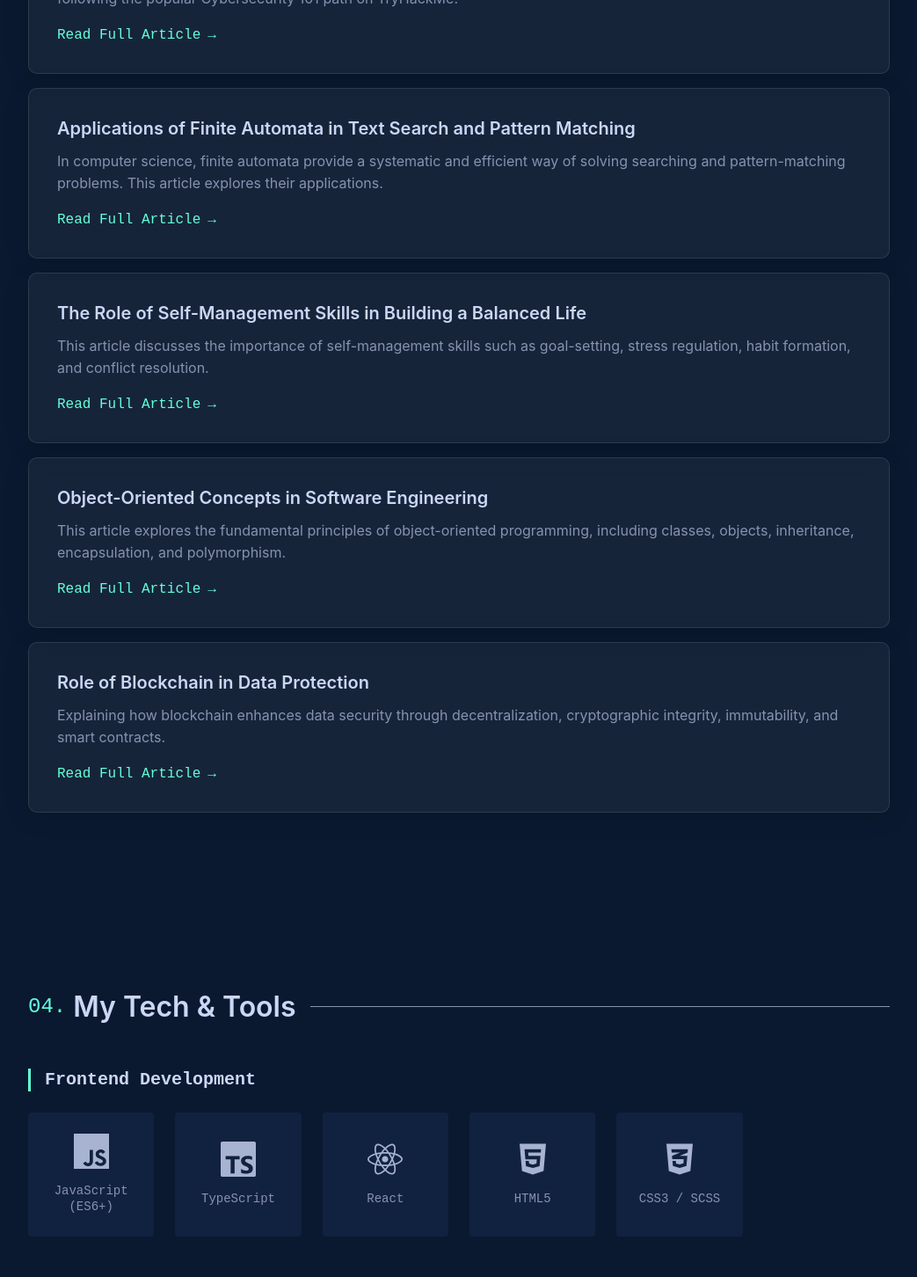
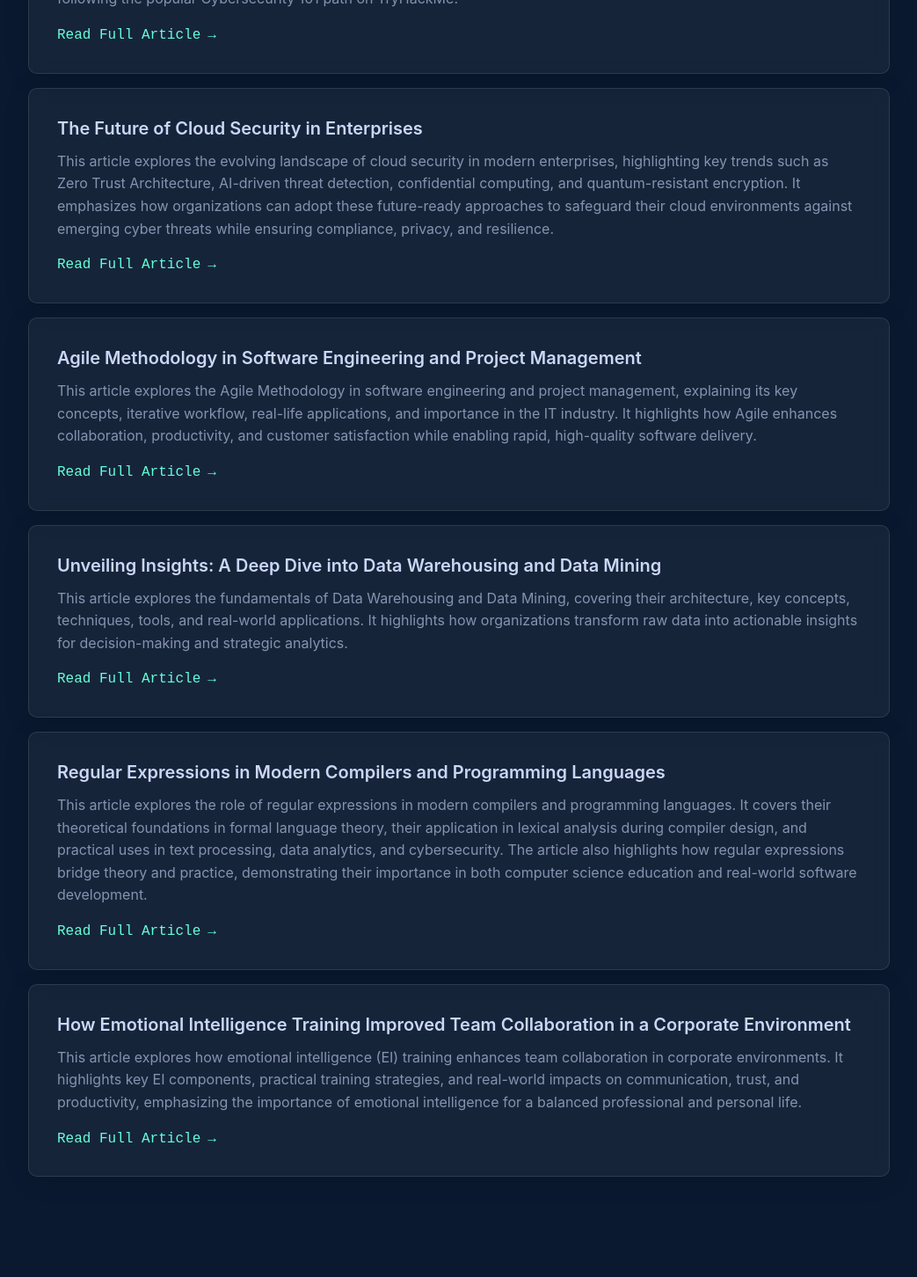
Before and after one commit to Saahil-23/Portfolio, a React (Vite) app: page / in a window 1280 px wide. Shown: the part 2460-3912 px from the top of the page at 88% size, without its empty margins (118-1161 px from the left). Built offline with nearby package versions, Linux system fonts and the light colour scheme.

Commit message:
Articles added

```diff
--- a/src/data/articles.js
+++ b/src/data/articles.js
@@ -1,6 +1,6 @@
 // src/data/articles.js
 
-// TODO: Replace these placeholder links with the actual URLs to your articles.
+
 export const articlesData = [
   {
     title: 'A Hands-On Introduction to Cybersecurity with TryHackMe',
@@ -8,23 +8,28 @@ export const articlesData = [
     link: 'https://github.com/Saahil-23/Portfolio/blob/main/public/CCIDF.md',
   },
   {
-    title: 'Applications of Finite Automata in Text Search and Pattern Matching',
-    description: 'In computer science, finite automata provide a systematic and efficient way of solving searching and pattern-matching problems. This article explores their applications.',
-    link: 'https://your-blog-platform.com/article-2',
+    title: 'The Future of Cloud Security in Enterprises',
+    description: 'This article explores the evolving landscape of cloud security in modern enterprises, highlighting key trends such as Zero Trust Architecture, AI-driven threat detection, confidential computing, and quantum-resistant encryption. It emphasizes how organizations can adopt these future-ready approaches to safeguard their cloud environments against emerging cyber threats while ensuring compliance, privacy, and resilience.',
+    link: 'https://github.com/Saahil-23/Portfolio/blob/main/public/CSPP.md',
   },
   {
-    title: 'The Role of Self-Management Skills in Building a Balanced Life',
-    description: 'This article discusses the importance of self-management skills such as goal-setting, stress regulation, habit formation, and conflict resolution.',
-    link: 'https://your-blog-platform.com/article-3',
+    title: ' Agile Methodology in Software Engineering and Project Management',
+    description: 'This article explores the Agile Methodology in software engineering and project management, explaining its key concepts, iterative workflow, real-life applications, and importance in the IT industry. It highlights how Agile enhances collaboration, productivity, and customer satisfaction while enabling rapid, high-quality software delivery.',
+    link: 'https://github.com/Saahil-23/Portfolio/blob/main/public/SEPM.md',
   },
   {
-    title: 'Object-Oriented Concepts in Software Engineering',
-    description: 'This article explores the fundamental principles of object-oriented programming, including classes, objects, inheritance, encapsulation, and polymorphism.',
-    link: 'https://your-blog-platform.com/article-4',
+    title: 'Unveiling Insights: A Deep Dive into Data Warehousing and Data Mining',
+    description: 'This article explores the fundamentals of Data Warehousing and Data Mining, covering their architecture, key concepts, techniques, tools, and real-world applications. It highlights how organizations transform raw data into actionable insights for decision-making and strategic analytics.',
+    link: 'https://github.com/Saahil-23/Portfolio/blob/main/public/DWM.md',
   },
   {
-    title: 'Role of Blockchain in Data Protection',
-    description: 'Explaining how blockchain enhances data security through decentralization, cryptographic integrity, immutability, and smart contracts.',
-    link: 'https://your-blog-platform.com/article-5',
+    title: 'Regular Expressions in Modern Compilers and Programming Languages',
+    description: 'This article explores the role of regular expressions in modern compilers and programming languages. It covers their theoretical foundations in formal language theory, their application in lexical analysis during compiler design, and practical uses in text processing, data analytics, and cybersecurity. The article also highlights how regular expressions bridge theory and practice, demonstrating their importance in both computer science education and real-world software development.',
+    link: 'https://github.com/Saahil-23/Portfolio/blob/main/public/TCCD.md',
+  },
+  {
+    title: 'How Emotional Intelligence Training Improved Team Collaboration in a Corporate Environment',
+    description: 'This article explores how emotional intelligence (EI) training enhances team collaboration in corporate environments. It highlights key EI components, practical training strategies, and real-world impacts on communication, trust, and productivity, emphasizing the importance of emotional intelligence for a balanced professional and personal life.',
+    link: 'https://github.com/Saahil-23/Portfolio/blob/main/public/SFBL.md',
   },
 ];
```
